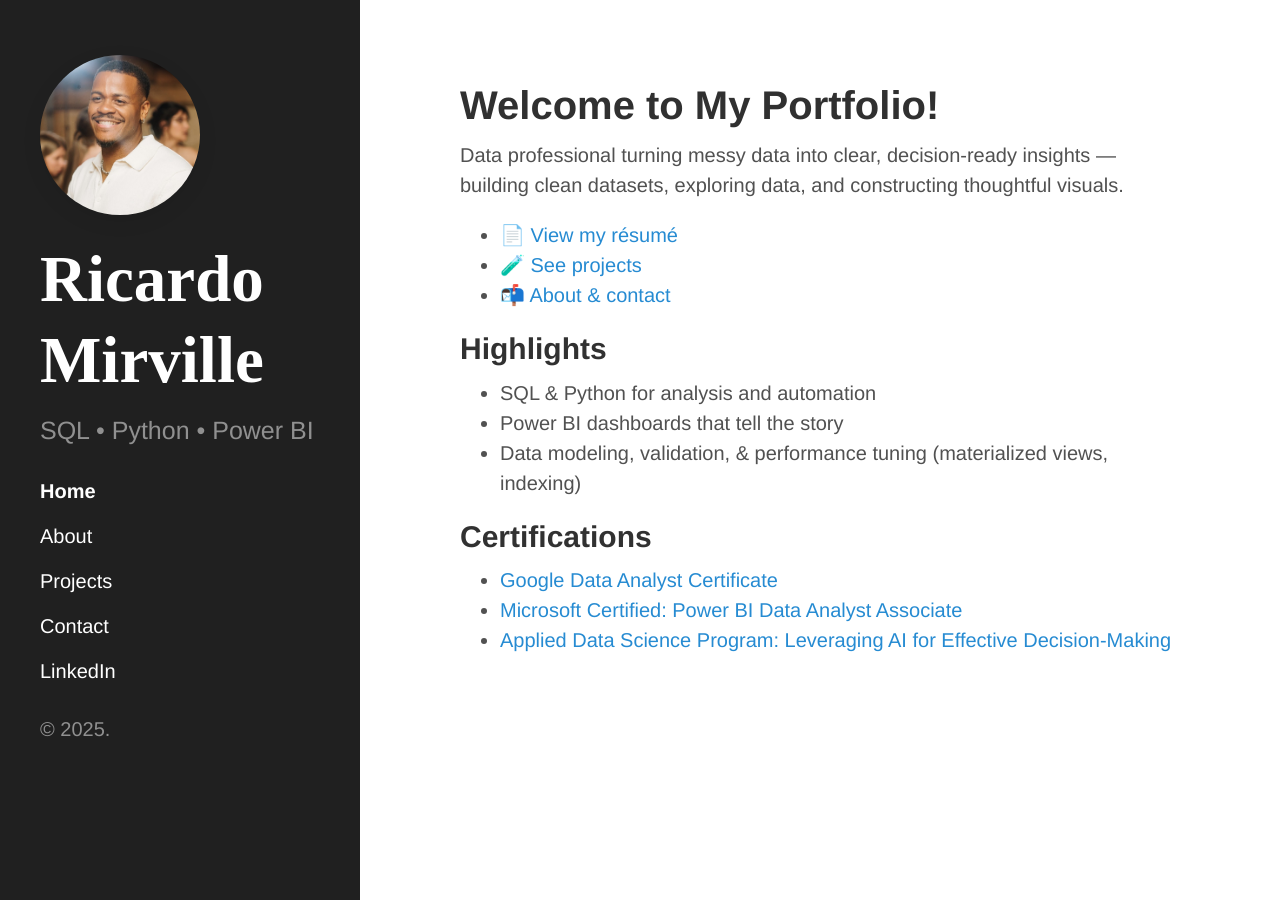
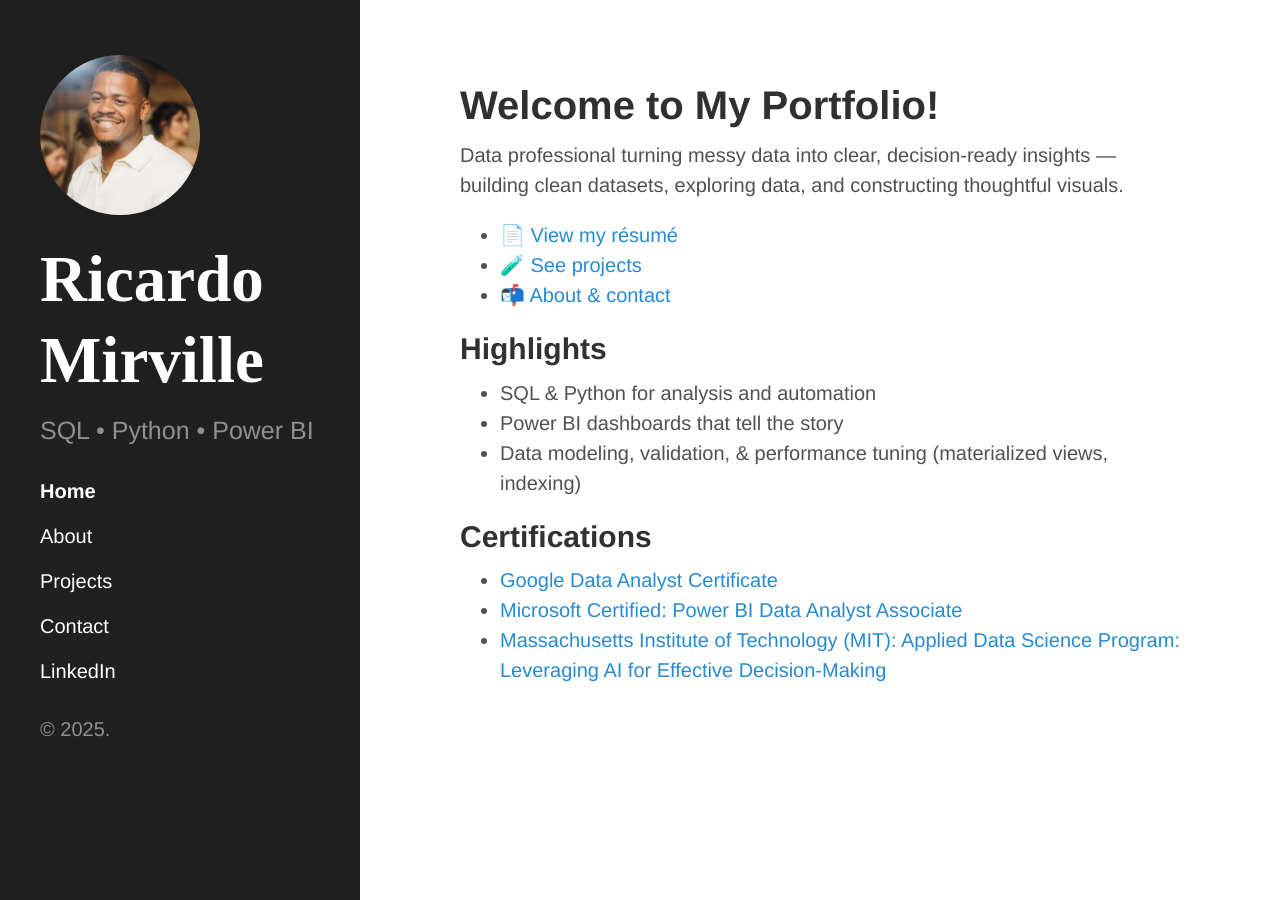
Before and after one commit to RicardoBMirville/Portfolio, a Jekyll site: the page built from index.md, in a window 1280 px wide. Built offline with Jekyll 4.4.1, drawn with Linux system fonts in a browser that asks for light colours.

Commit message:
Update index.md

```diff
--- a/index.md
+++ b/index.md
@@ -29,4 +29,4 @@ building clean datasets, exploring data, and constructing thoughtful visuals.
 ## Certifications
 - <a href ="https://www.coursera.org/account/accomplishments/specialization/certificate/BFLRT7QBL846" target="_blank">Google Data Analyst Certificate</a>
 - <a href ="https://learn.microsoft.com/en-us/users/ricardomirville-2244/credentials/1983f2e69424eacd" target="_blank">Microsoft Certified: Power BI Data Analyst Associate</a>
-- <a href ="https://credentials.professional.mit.edu/adc6cc2b-7dc3-4ec6-a050-e7ef02624f2b#acc.XxjeBHtQ" target="_blank">Applied Data Science Program: Leveraging AI for Effective Decision-Making</a>
+- <a href ="https://credentials.professional.mit.edu/adc6cc2b-7dc3-4ec6-a050-e7ef02624f2b#acc.XxjeBHtQ" target="_blank">Massachusetts Institute of Technology (MIT): Applied Data Science Program: Leveraging AI for Effective Decision-Making</a>
```
